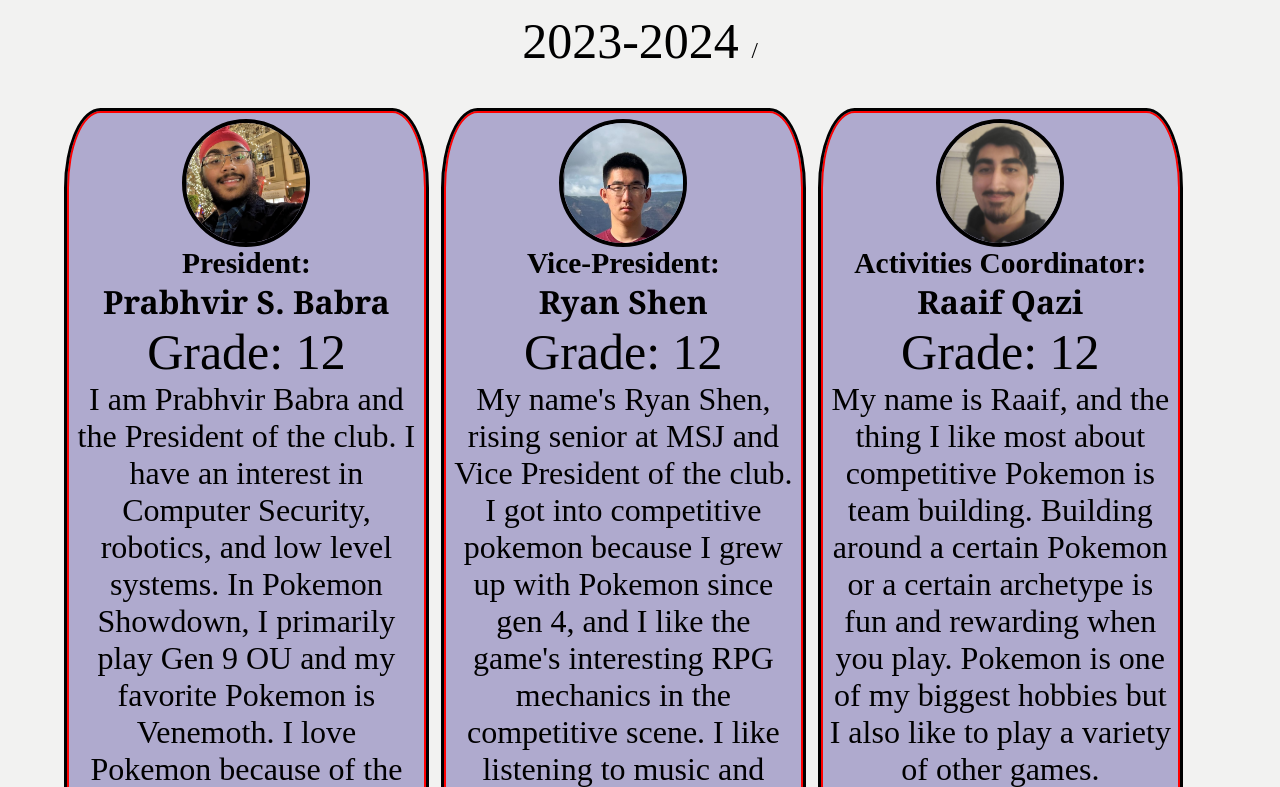
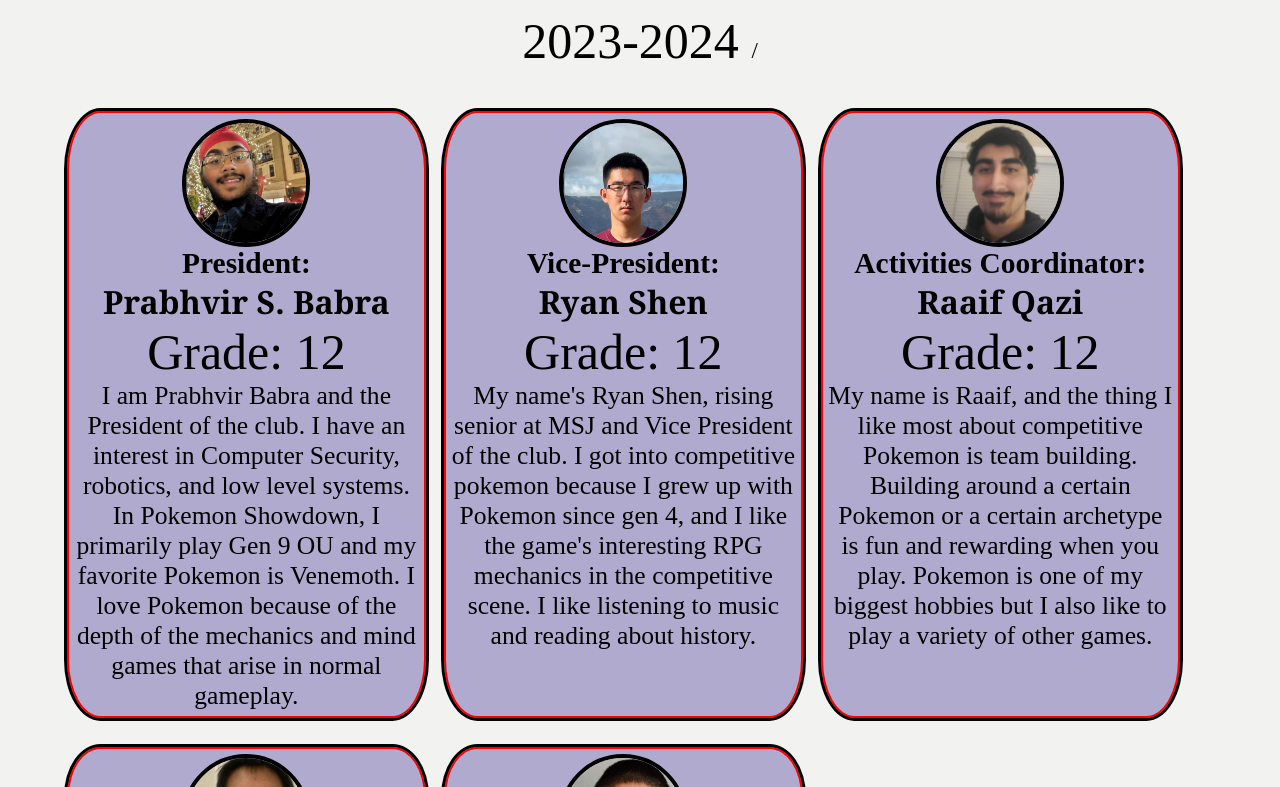
Before and after one commit to MSJ-Competitive-Pokemon-Club/club-website, a Vue app: page /club-website/crew in a window 1280 px wide. Shown: the part 373-1160 px from the top of the page. Built offline with nearby package versions, Linux system fonts and the light colour scheme.

Commit message:
Code Cleanup for Crew.vue
Minor formatting changes and removal of redundant divs (e.g. "officer-section"). If those were actually necessary, I can revert those changes.

```diff
--- a/src/views/Crew.vue
+++ b/src/views/Crew.vue
@@ -12,32 +12,23 @@
   }
 </script>
 
-<style>
-  .officer_image {
-    width:250px;
-  }
-</style>
-
 <template>
-  <div class="about">
+  <div class="crew">
     <h1 id="page-title"> Crew of {{ displayYear }} </h1>
-
     <ul id="year-list">
       <li> <a @click="currentOfficerList = officerData.officers2324; displayYear = '2023-2024';"> 2023-2024 </a> </li>
     </ul>
 
     <ul id="officer-display">
       <li v-for="officer in currentOfficerList">
-        <div class="officer-section">
         <div class="officer-image-div">
-            <img :src="officer.headshot_url" class="officer-image">
+          <img class="officer-image" :src="officer.headshot_url">
         </div>
         <div class="officer-text-section">
           <h2 class="role-desc"> {{ officer.role }}: </h2>
           <h1 class="officer-name"> {{ officer.name }} </h1>
           <p class="officer-grade"> Grade: {{ officer.grade }} </p>
           <p class="officer-desc"> {{ officer.officer_desc }} </p>
-          </div>
         </div>
       </li>
     </ul>
@@ -48,8 +39,8 @@
   <!-- TODO Consider making this a component to import -->
 </template>
 
-<!-- Insert your CSS here -->
 <style>
+
 h1#page-title {
   font-size: 4vw;
   text-align: center;
@@ -63,12 +54,10 @@ ul#year-list li {
   display: inline;
   font-size: 1.8vw;
 }
+
 ul#year-list li:after {
   content: '/';
   white-space: pre;
-}
-
-div.officer-section {
 }
 
 div.officer-image-div {
@@ -79,26 +68,27 @@ div.officer-image-div {
   margin: 0 auto;
   border: 4px solid black;
 }
+
 img.officer-image {
   width: 10vw;
   height: 10vw;
   object-fit: cover;
 }
 
+div.officer-text-section {
+  text-align: center;
+}
+
 h2.role-desc {
-  text-align: center;
   font-size: 2.3vw;
 }
+
 h1.officer-name {
-  text-align: center;
   font-size: 2.5vw;
 }
-p.officer-grade {
-  text-align: center;
-}
+
 p.officer-desc {
-  text-align: center;
-  font-size: 2.5vw;
+  font-size: 2vw;
 }
 
 ul#officer-display {
```
Lines whose indentation alone changed are shown as unchanged.
